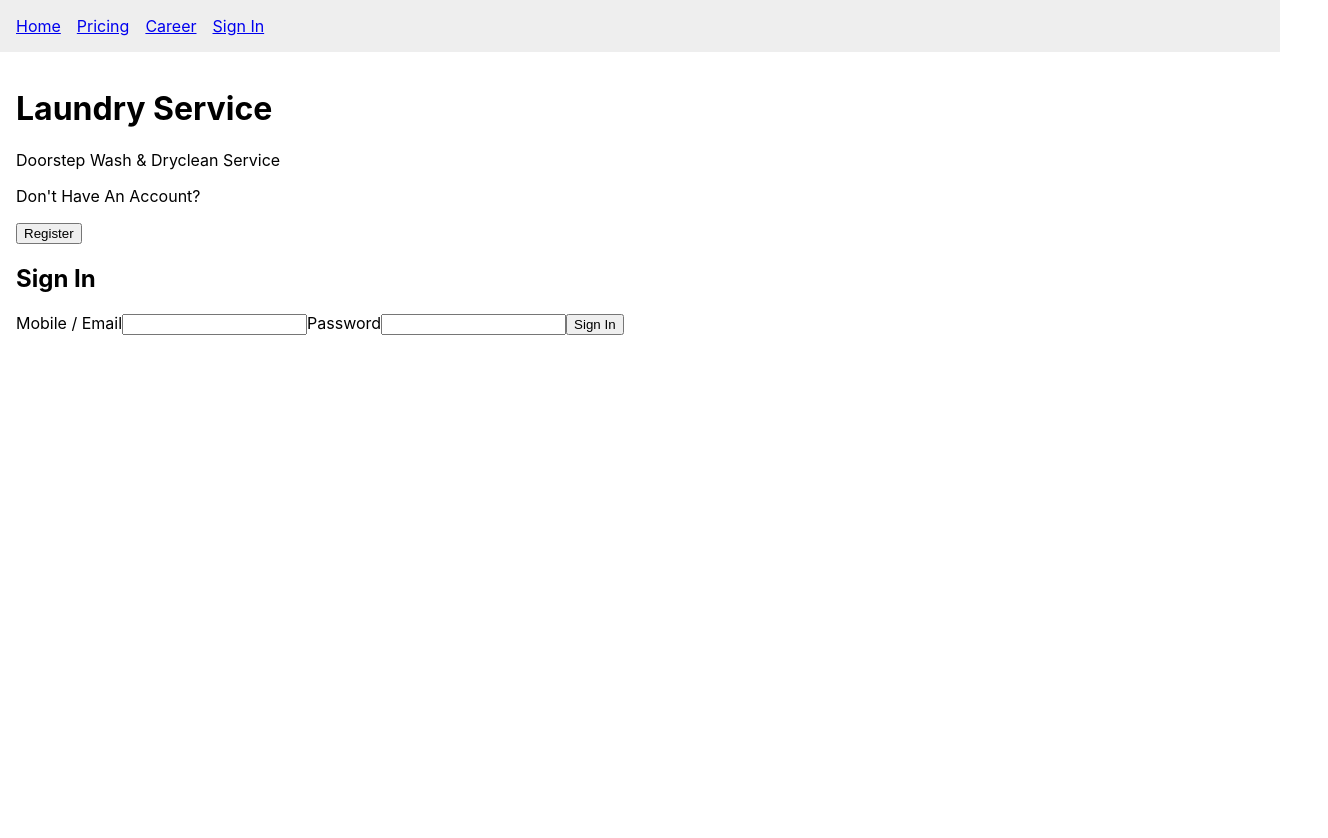
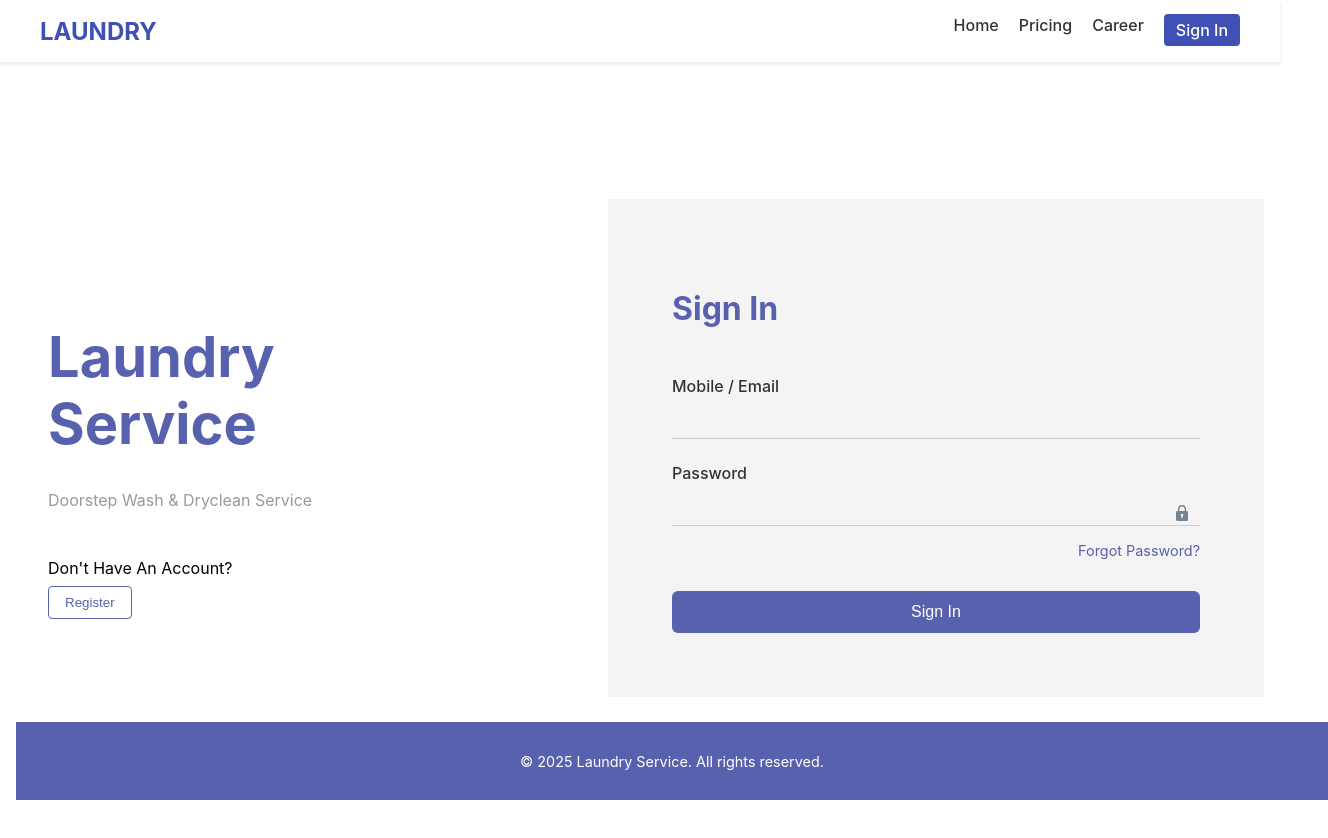
Before and after one commit to jayvachhani663/laundry-app, a React (Create React App) app: page /signin in a window 1280 px wide. Shown: the top 838 px of the page, 1328 px wide, since content can reach past the window. Before the commit the page ends 800 px from the top, so only its background shows below. Built offline with nearby package versions, Linux system fonts and the light colour scheme.

Commit message:
Implement Sign In page with validation and partial footer

```diff
--- /dev/null
+++ b/src/components/Layout.css
@@ -0,0 +1,34 @@
+.navbar {
+  display: flex;
+  justify-content: space-between;
+  align-items: center;
+  padding: 15px 40px;
+  background-color: #fff;
+  box-shadow: 0 2px 4px rgba(0,0,0,0.1);
+}
+
+.logo {
+  font-size: 24px;
+  font-weight: bold;
+  color: #3f51b5;
+}
+
+.nav-links {
+  display: flex;
+  gap: 20px;
+}
+
+.nav-links a {
+  text-decoration: none;
+  color: #333;
+  font-weight: 500;
+}
+
+.signin-btn {
+  background-color: #3f51b5;
+  color: white !important;
+  padding: 6px 12px;
+  border-radius: 4px;
+  position: relative;
+  top: -1px;
+}
--- a/src/components/Layout.js
+++ b/src/components/Layout.js
@@ -1,14 +1,18 @@
-import React from 'react';
 import { Link, Outlet } from 'react-router-dom';
+import './Layout.css';
 
 const Layout = () => {
   return (
     <>
-      <nav style={{ padding: "1rem", background: "#eee" }}>
-        <Link to="#" style={{ marginRight: "1rem" }}>Home</Link>
-        <Link to="#" style={{ marginRight: "1rem" }}>Pricing</Link>
-        <Link to="#" style={{ marginRight: "1rem" }}>Career</Link>
-        <Link to="/signin">Sign In</Link>
+      <nav className="navbar">
+        <div className="logo">LAUNDRY</div>
+
+        <div className="nav-links">
+          <Link to="#">Home</Link>
+          <Link to="#">Pricing</Link>
+          <Link to="#">Career</Link>
+          <Link to="/signin" className="signin-btn">Sign In</Link>
+        </div>
       </nav>
 
       <main style={{ padding: "1rem" }}>
--- a/src/pages/SignIn.css
+++ b/src/pages/SignIn.css
@@ -3,3 +3,164 @@
   font-size: 14px;
   margin-top: 4px;
 }
+
+.input-error {
+  border: none;
+  border-bottom: 2px solid red;
+  color: red !important;
+}
+
+.main-content {
+  display: flex;
+  flex: 1;
+  justify-content: space-between;
+  align-items: center;
+  height: calc(100vh - 60px);
+}
+
+.left-section {
+  flex: 1;
+  background-color: white;
+  color: #5861AE;
+  display: flex;
+  justify-content: left;
+  align-items: flex-start;
+  padding: 2rem;
+}
+
+.left-content {
+  display: flex;
+  flex-direction: column;
+  justify-content: center;
+  align-items: flex-start;
+}
+
+.left-content h2 {
+  font-size: 3.5rem;
+  font-weight: bold;
+  line-height: 1.2;
+  margin-bottom: 1rem;
+  color: #5861AE;
+}
+
+.left-content p {
+  color: #999;
+  font-size: 1rem;
+  margin-bottom: 2rem;
+}
+
+.register-box {
+  text-align: left;
+}
+
+.register-box p {
+  margin-bottom: 0.5rem;
+  color: black;
+}
+
+.register-btn {
+  padding: 0.5rem 1rem;
+  background: transparent;
+  border: 1px solid #5861AE;
+  color: #5861AE;
+  border-radius: 4px;
+  font-weight: 500;
+  cursor: pointer;
+  transition: background 0.3s ease;
+}
+
+.register-btn:hover {
+  background-color: #f0f0f0;
+}
+
+.signin-container {
+  display: flex;
+  height: 100vh;
+}
+
+.right-section {
+  flex: 1;
+  background-color: #f4f4f4;
+  display: flex;
+  flex-direction: column;
+  justify-content: flex-start;
+  padding: 4rem;
+}
+
+.right-section h2 {
+  font-size: 2rem;
+  margin-bottom: 2rem;
+  color: #5861AE;
+}
+
+.right-section label {
+  margin-top: 1rem;
+  margin-bottom: 0.5rem;
+  color: #333;
+  font-weight: 500;
+}
+
+.right-section input[type="text"],
+.right-section input[type="password"] {
+  width: 100%;
+  padding: 0.5rem 0;
+  border: none;
+  border-bottom: 1px solid #ccc;
+  background-color: transparent;
+  font-size: 1rem;
+  color: #333;
+  margin-bottom: 0.5rem;
+  outline: none;
+}
+
+.right-section input::placeholder {
+  color: #999;
+}
+
+.password-wrapper {
+  position: relative;
+}
+
+.forgot-password {
+  text-align: right;
+  color: #5861AE;
+  cursor: pointer;
+  margin-top: 0.5rem;
+  margin-bottom: 2rem;
+  font-size: 0.9rem;
+}
+
+.right-section button {
+  padding: 0.75rem;
+  background-color: #5861AE;
+  color: white;
+  border: none;
+  border-radius: 6px;
+  font-size: 1rem;
+  cursor: pointer;
+  transition: background-color 0.3s ease;
+}
+
+.right-section button:hover {
+  background-color: #40479e;
+}
+
+.lock-icon {
+  position: absolute;
+  right: 10px;
+  top: 50%;
+  transform: translateY(-50%);
+  width: 16px;
+  height: 16px;
+}
+
+.footer {
+  text-align: center;
+  padding: 1rem;
+  background-color: #5861AE;
+  color: white;
+  font-size: 0.9rem;
+  position: absolute;
+  bottom: 0;
+  width: 100%;
+}
--- a/src/pages/SignIn.js
+++ b/src/pages/SignIn.js
@@ -1,4 +1,5 @@
 import { useState } from 'react';
+import lockIcon from '../assets/padlock.svg';
 import './SignIn.css';
 
 const SignIn = () => {
@@ -18,31 +19,55 @@ const SignIn = () => {
   };
 
   return (
+  <>
     <div className="signin-container">
+      <div className="main-content">
+        {/* Left Section */}
         <div className="left-section">
-        <h1>Laundry Service</h1>
+          <div className="left-content">
+            <h2>
+              Laundry <br /> Service
+            </h2>
             <p>Doorstep Wash & Dryclean Service</p>
+            <div className="register-box">
               <p>Don't Have An Account?</p>
-        <button>Register</button>
+              <button className="register-btn">Register</button>
+            </div>
+          </div>
         </div>
 
+        {/* Right Section */}
         <div className="right-section">
           <h2>Sign In</h2>
+
           <label>Mobile / Email</label>
           <input
             type="text"
             value={phone}
             onChange={handlePhoneChange}
             onBlur={validatePhone}
+            className={error ? 'input-error' : ''}
           />
           {error && <p className="error">{error}</p>}
 
           <label>Password</label>
+          <div className="password-wrapper">
             <input type="password" />
+            <img src={lockIcon} alt="lock icon" className="lock-icon" />
+          </div>
+
+          <p className="forgot-password">Forgot Password?</p>
 
           <button>Sign In</button>
         </div>
       </div>
+
+      {/* Footer inside container */}
+      <footer className="footer">
+        <p>© 2025 Laundry Service. All rights reserved.</p>
+      </footer>
+    </div>
+  </>
   );
 };
 
```
Also changed, not shown: src/assets/Footer.svg (added), src/assets/padlock.svg (added). Lines whose indentation alone changed are shown as unchanged.
